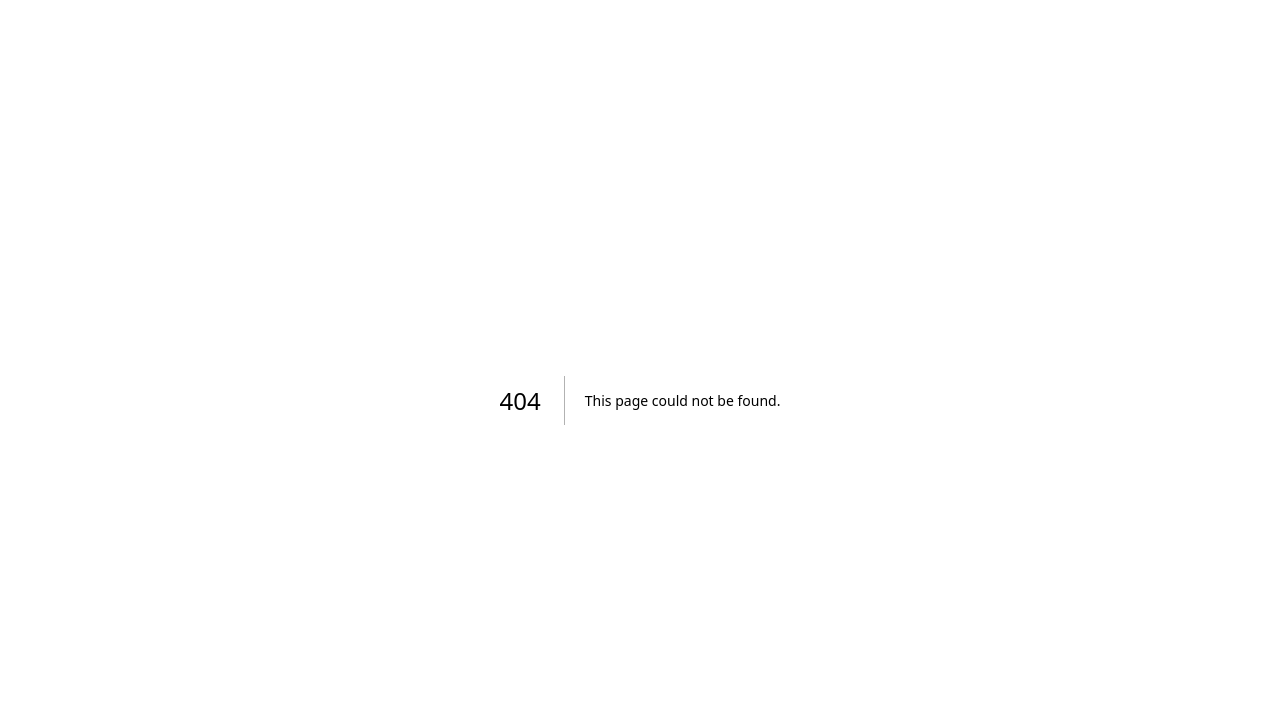
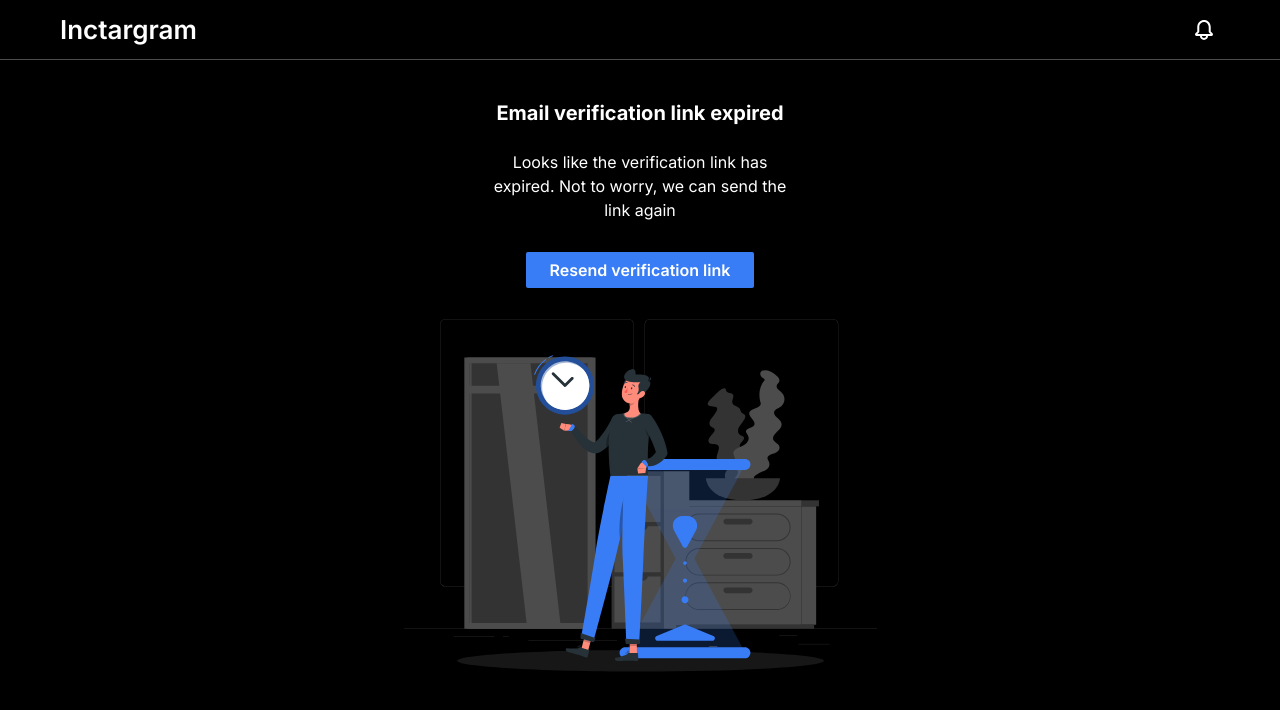
Before and after one commit to sonyhero/project-inctagram, a Next.js app: page /accounts/sign-up/email-verification in a window 1280 px wide. Before the commit this address had no page. Shown: the top 710 px of the page. Built offline with nearby package versions, Linux system fonts and the light colour scheme.

Commit message:
feat: add email-verification page

```diff
--- /dev/null
+++ b/src/pages-flat/sign-up/email-verefication/email-verification.module.scss
@@ -0,0 +1,22 @@
+.container {
+  display: flex;
+  flex-direction: column;
+  align-items: center;
+
+  .headText {
+    margin-top: 2.19rem;
+  }
+
+  .description {
+    margin-top: 1.19rem;
+    text-align: center;
+  }
+
+  .btn {
+    margin-top: 1.87rem;
+  }
+
+  .pic {
+    margin-top: 1.94rem;
+  }
+}
--- /dev/null
+++ b/src/pages-flat/sign-up/email-verefication/email-verification.tsx
@@ -0,0 +1,28 @@
+import s from './email-verification.module.scss'
+
+import { Button } from '@/shared/ui/button'
+import { VereficationIcon } from '@/shared/ui/icons'
+import { Typography } from '@/shared/ui/typography'
+
+export const EmailVerification = () => {
+  return (
+    <div className={s.container}>
+      <Typography variant={'h1'} className={s.headText}>
+        Email verification link expired
+      </Typography>
+
+      <Typography variant={'regular16'} className={s.description}>
+        Looks like the verification link has
+        <br />
+        expired. Not to worry, we can send the
+        <br />
+        link again
+      </Typography>
+
+      <Button variant={'primary'} className={s.btn}>
+        <Typography variant={'h3'}>Resend verification link</Typography>
+      </Button>
+      <VereficationIcon className={s.pic} />
+    </div>
+  )
+}
--- /dev/null
+++ b/src/pages-flat/sign-up/email-verefication/index.ts
@@ -0,0 +1 @@
+export { EmailVerification } from './email-verification'
--- /dev/null
+++ b/src/pages/accounts/sign-up/email-verification/index.tsx
@@ -0,0 +1,9 @@
+import { EmailVerification } from '@/pages-flat/sign-up/email-verefication'
+import { getAuthLayout } from '@/providers/auth-layout/auth-layout'
+
+const EmailVerificationPage = () => {
+  return <EmailVerification />
+}
+
+export default EmailVerificationPage
+EmailVerificationPage.getLayout = getAuthLayout
```
Also changed, not shown: 1 other file (tests, documents, lock files or other folders).
